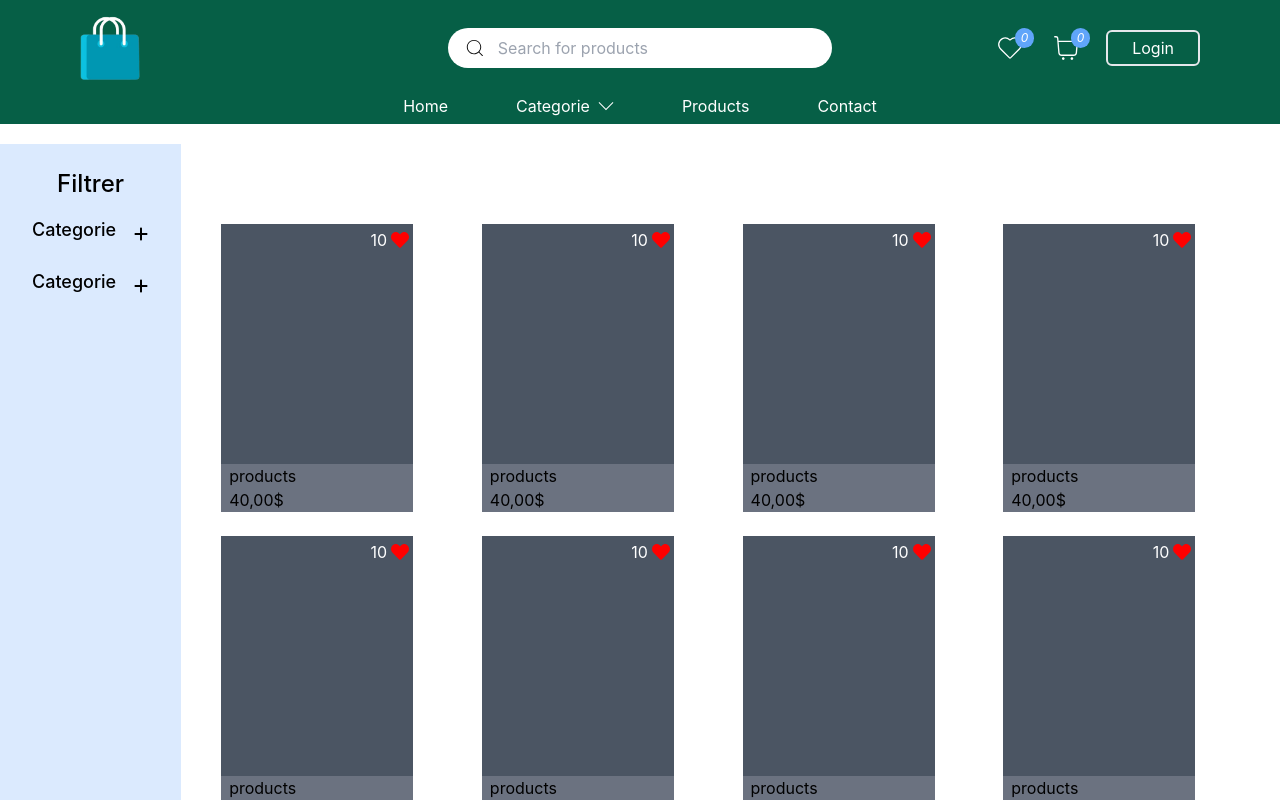
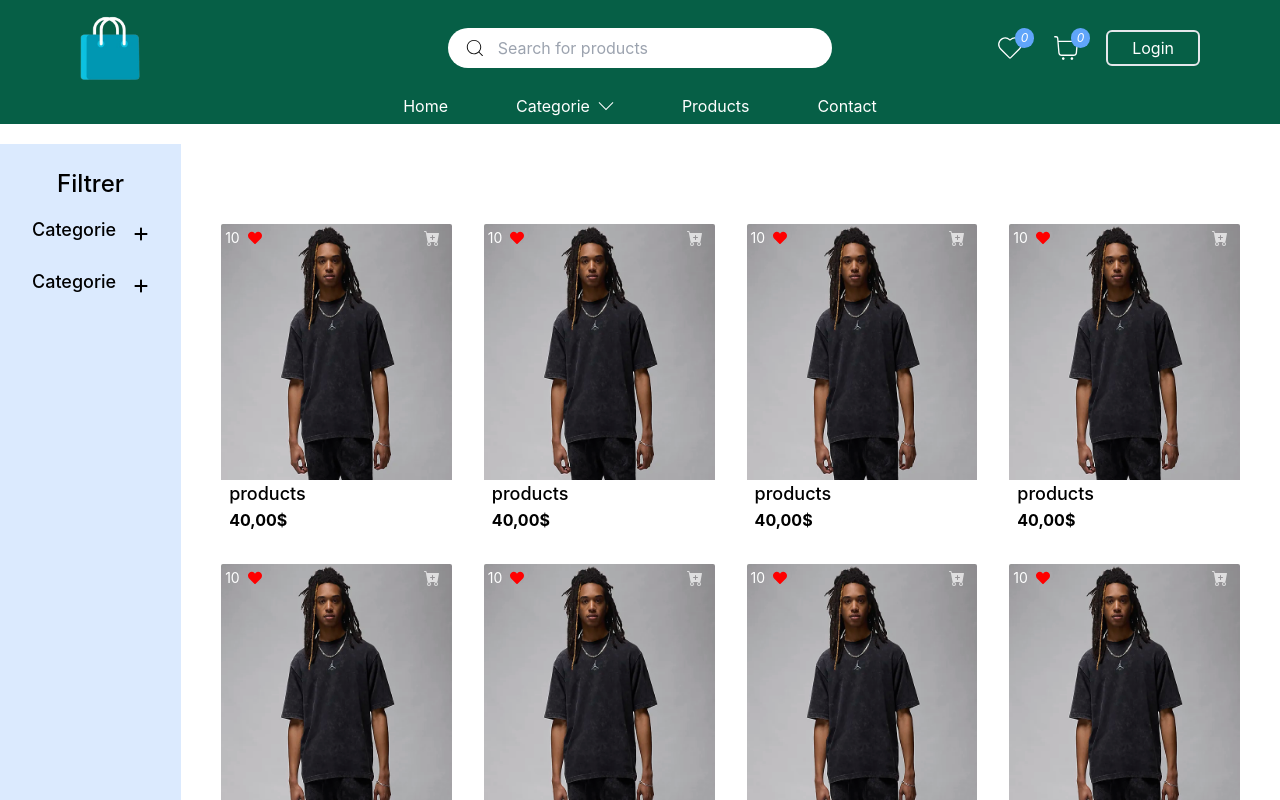
Before and after one commit to Soulaimane07/Bi3smart3, a React (Create React App) app in the folder front/: page /favorits in a window 1280 px wide. Shown: the top 800 px of the page. Built offline with nearby package versions, Linux system fonts and the light colour scheme.

Commit message:
favorits

```diff
--- a/front/src/Components/Product/Product.js
+++ b/front/src/Components/Product/Product.js
@@ -1,17 +1,26 @@
 import React from 'react'
 import { FaHeart } from "react-icons/fa";
+import { BsFillCartPlusFill } from "react-icons/bs";
+
+
 function Product() {
   return (
-    <div className='bg-gray-500 w-fit'>
-        <div className='bg-gray-600 w-48 h-60 relative ' >
-            <div className=' absolute top-1 right-1 flex items-center space-x-1 ' >
-                <p className='text-white'>10 </p>
-                <FaHeart color="red" size={18}/>
+    <div className=' rounded-sm w-fit  overflow-hidden'>
+        <div className='  h-64 relative ' >
+        <img src ="../images/t-shirt-jordan.png"  className='h-full '></img>
+            <div className=' absolute top-1 right-1 flex items-center space-x-1 justify-between w-full px-2 ' >
+               <div className='flex items-center space-x-2'>
+                  <p className='text-white text-sm'>10  </p>
+                  <FaHeart color="red" size={14}/>
+                </div>
+               <button className=' opacity-70 hover:opacity-100 transition-all'>
+                  <BsFillCartPlusFill color='white'  />
+               </button>
             </div>
         </div>
         <div  className='px-2'>
-            <h1> products</h1>
-            <h2 >40,00$</h2>
+            <h1 className='font-medium text-lg'> products </h1>
+            <h2 className='font-bold'>40,00$ </h2>
         </div>
     </div>
   )
--- a/front/src/Pages/Favorits/Favorits.jsx
+++ b/front/src/Pages/Favorits/Favorits.jsx
@@ -10,7 +10,7 @@ function Favorits(){
         <Navbar/>
         <main className='min-h-screen mt-36 flex  '  >
              <Filtrage/>
-             <div className="w-full mt-10 p-10 grid grid-cols-4 gap-6" >
+             <div className="w-full mt-10 p-10 grid grid-cols-4 gap-8" >
                 {list.map(()=>(
                     <Product/>
                 ))}
```
Also changed, not shown: front/public/images/t-shirt-jordan.png (added).
